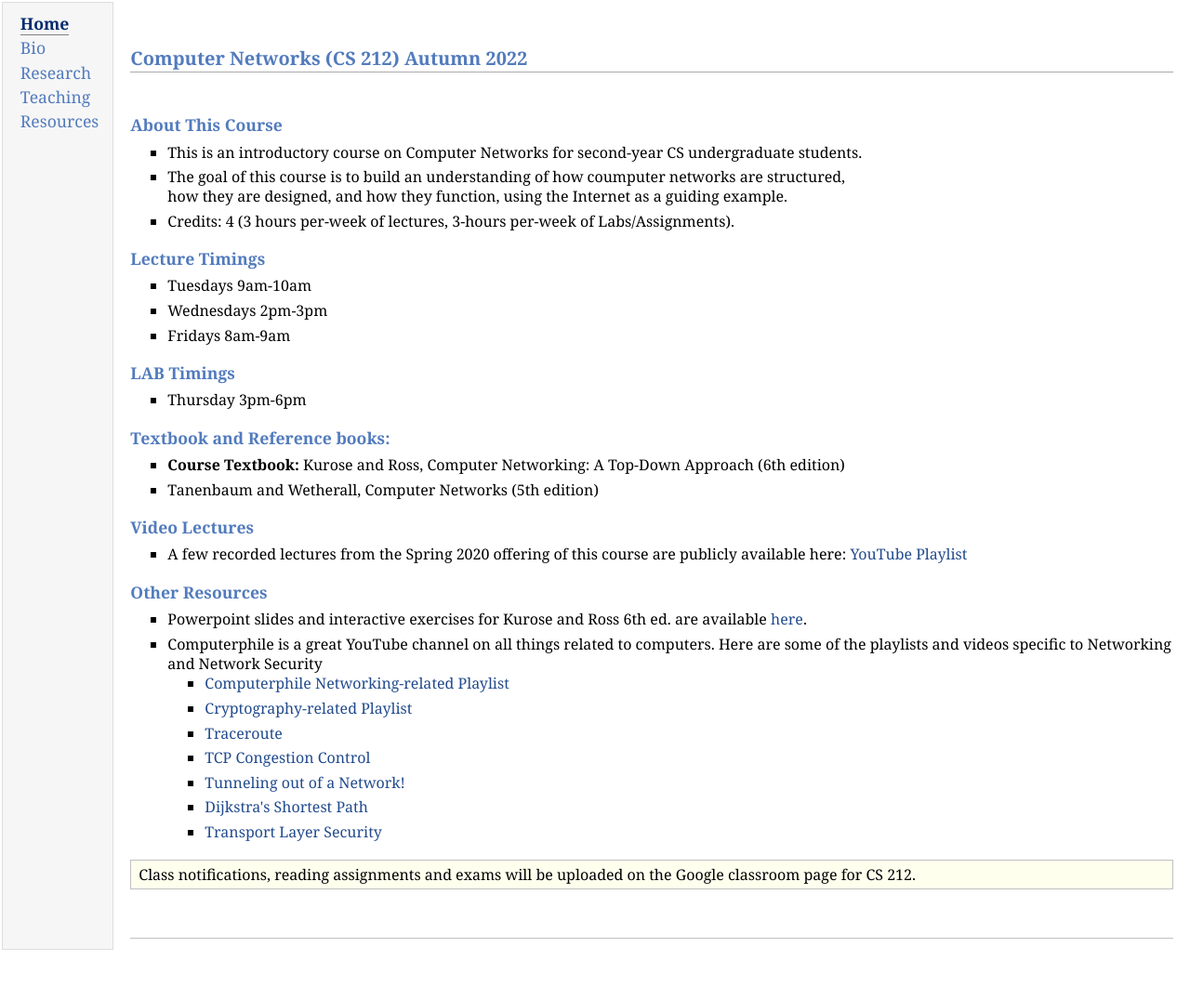
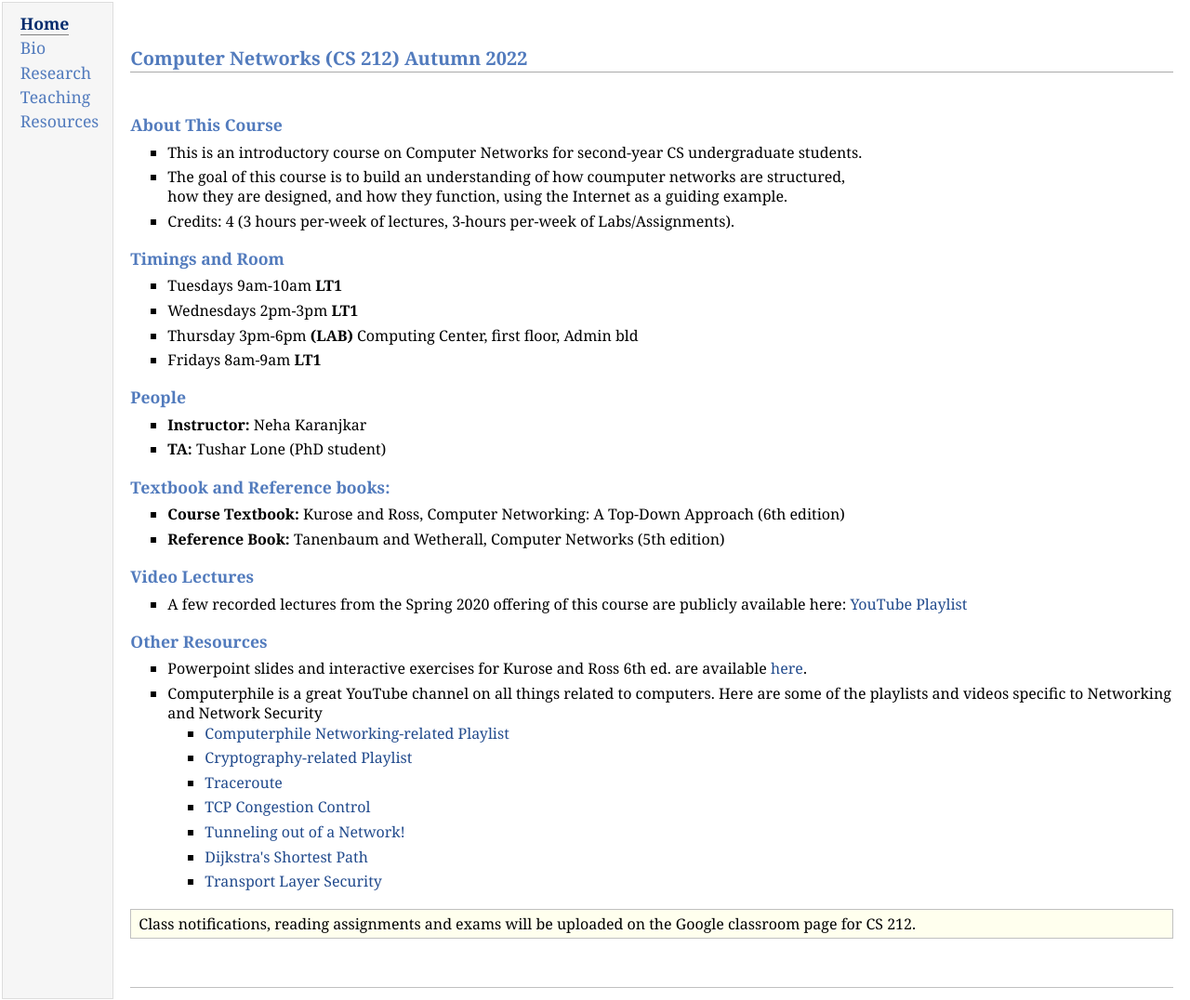
Before and after one commit to NehaKaranjkar/NehaKaranjkar.github.io, a plain HTML site: page cs212.html in a window 1280 px wide. Shown: the whole page at 93% size. Before the commit the page ends 1032 px from the top, so only its background shows below. Drawn offline with Linux system fonts and the light colour scheme.

Commit message:
updated cs212

```diff
--- a/cs212.html
+++ b/cs212.html
@@ -31,25 +31,29 @@ how they are designed, and how they function, using the Internet as a guiding ex
 <li><p>Credits: 4 (3 hours per-week of lectures, 3-hours per-week of Labs/Assignments).</p>
 </li>
 </ul>
-<h3>Lecture Timings</h3>
+<h3>Timings and Room</h3>
 <ul>
-<li><p>Tuesdays 9am-10am</p>
+<li><p>Tuesdays 9am-10am <b>LT1</b></p>
 </li>
-<li><p>Wednesdays 2pm-3pm</p>
+<li><p>Wednesdays 2pm-3pm <b>LT1</b></p>
 </li>
-<li><p>Fridays 8am-9am</p>
+<li><p>Thursday 3pm-6pm <b>(LAB)</b> Computing Center, first floor, Admin bld</p>
+</li>
+<li><p>Fridays 8am-9am <b>LT1</b></p>
 </li>
 </ul>
-<h3>LAB Timings</h3>
+<h3>People</h3>
 <ul>
-<li><p>Thursday 3pm-6pm</p>
+<li><p><b>Instructor:</b> Neha Karanjkar</p>
+</li>
+<li><p><b>TA:</b> Tushar Lone (PhD student)</p>
 </li>
 </ul>
 <h3>Textbook and Reference books:</h3>
 <ul>
 <li><p><b>Course Textbook:</b> Kurose and Ross, Computer Networking: A Top-Down Approach (6th edition)</p>
 </li>
-<li><p>Tanenbaum and Wetherall, Computer Networks (5th edition)</p>
+<li><p><b> Reference Book:</b> Tanenbaum and Wetherall, Computer Networks (5th edition)</p>
 </li>
 </ul>
 <h3>Video Lectures </h3>
```
